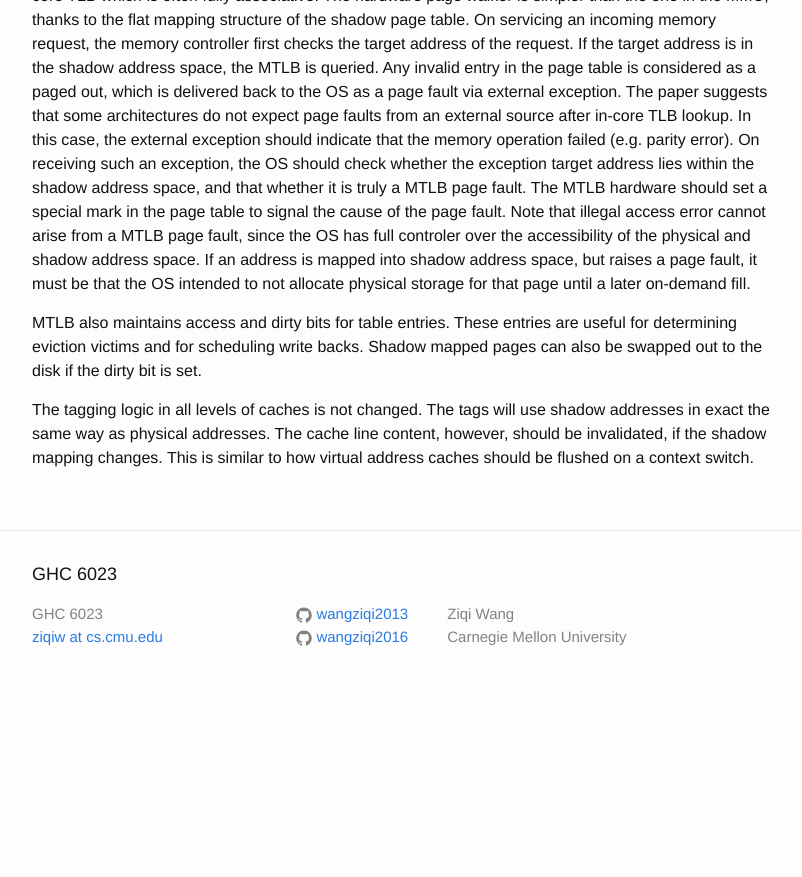
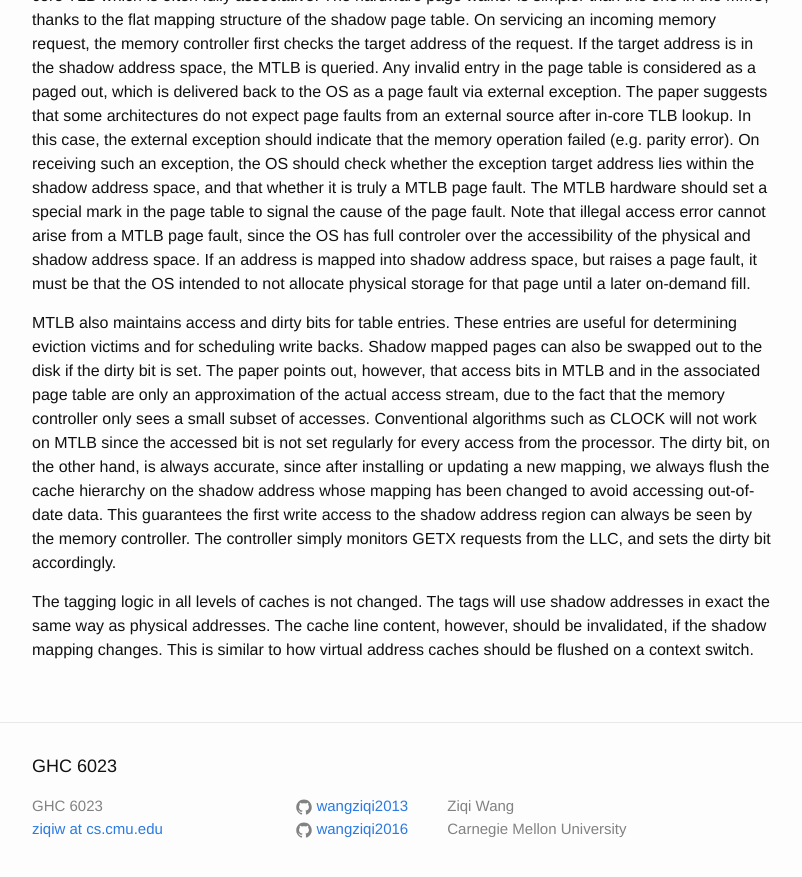
Before and after one commit to wangziqi2013/wangziqi2013.github.io, a Jekyll site: the page built from _posts/2020-06-05-increasing-tlb-reach-using-super-pages-backed-by-shadow-memory.markdown, in a window 1280 px wide and 900 px high, scrolled down 1774 px. Shown: the top 877 px of the window, without its empty margins (238-1040 px from the left). Built offline with Jekyll 4.4.1, drawn with Linux system fonts in a browser that asks for light colours; before the commit the page ends 2482 px from its top, so only the background shows below that.

Commit message:
Adding dirty bit

```diff
--- a/_posts/2020-06-05-increasing-tlb-reach-using-super-pages-backed-by-shadow-memory.markdown
+++ b/_posts/2020-06-05-increasing-tlb-reach-using-super-pages-backed-by-shadow-memory.markdown
@@ -77,6 +77,13 @@ must be that the OS intended to not allocate physical storage for that page unti
 
 MTLB also maintains access and dirty bits for table entries. These entries are useful for determining eviction victims
 and for scheduling write backs. Shadow mapped pages can also be swapped out to the disk if the dirty bit is set.
+The paper points out, however, that access bits in MTLB and in the associated page table are only an approximation
+of the actual access stream, due to the fact that the memory controller only sees a small subset of accesses.
+Conventional algorithms such as CLOCK will not work on MTLB since the accessed bit is not set regularly for every
+access from the processor. The dirty bit, on the other hand, is always accurate, since after installing or updating a
+new mapping, we always flush the cache hierarchy on the shadow address whose mapping has been changed to avoid accessing
+out-of-date data. This guarantees the first write access to the shadow address region can always be seen by the memory
+controller. The controller simply monitors GETX requests from the LLC, and sets the dirty bit accordingly.
 
 The tagging logic in all levels of caches is not changed. The tags will use shadow addresses in exact the same way
 as physical addresses. The cache line content, however, should be invalidated, if the shadow mapping changes. This is
```
